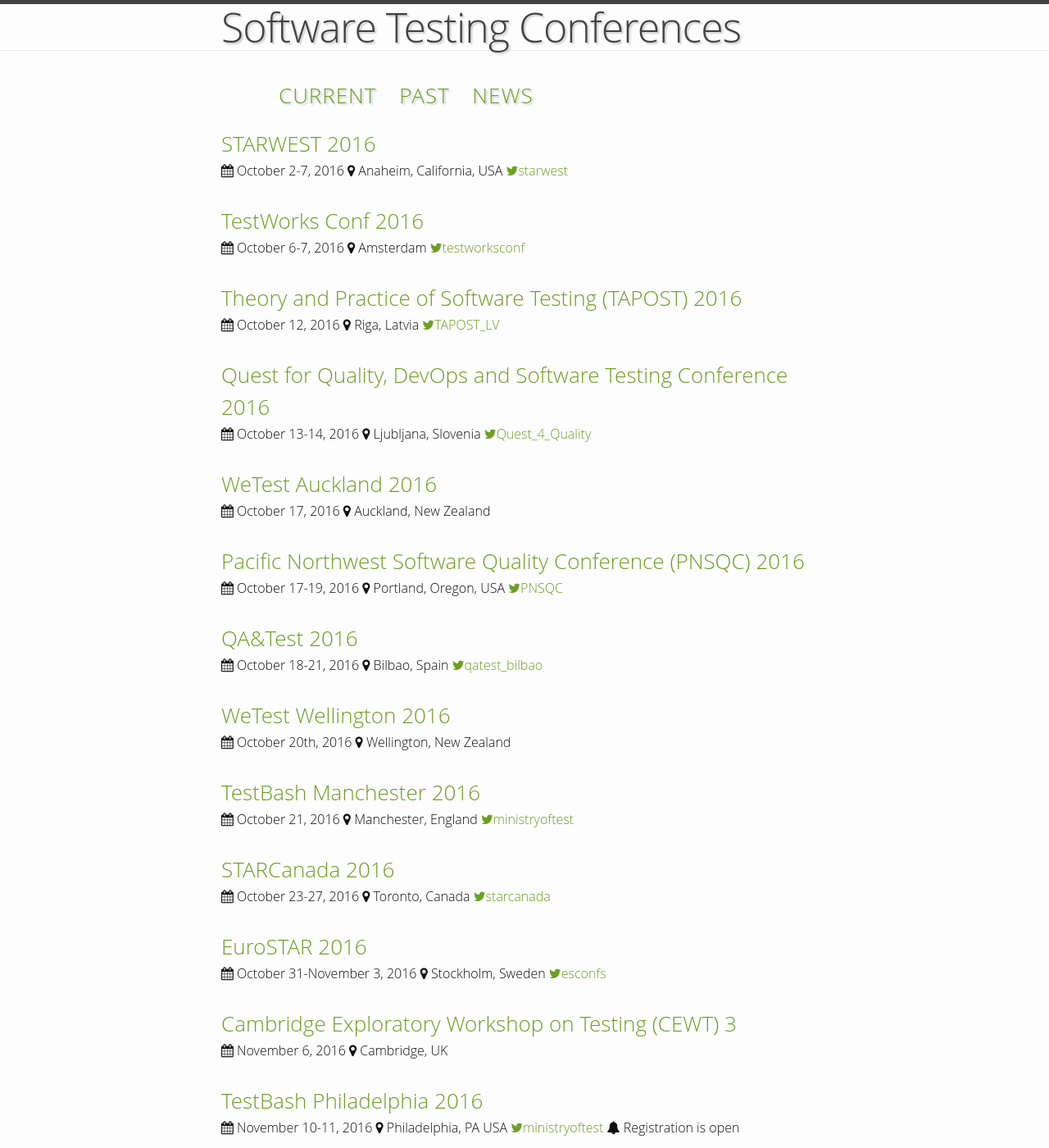
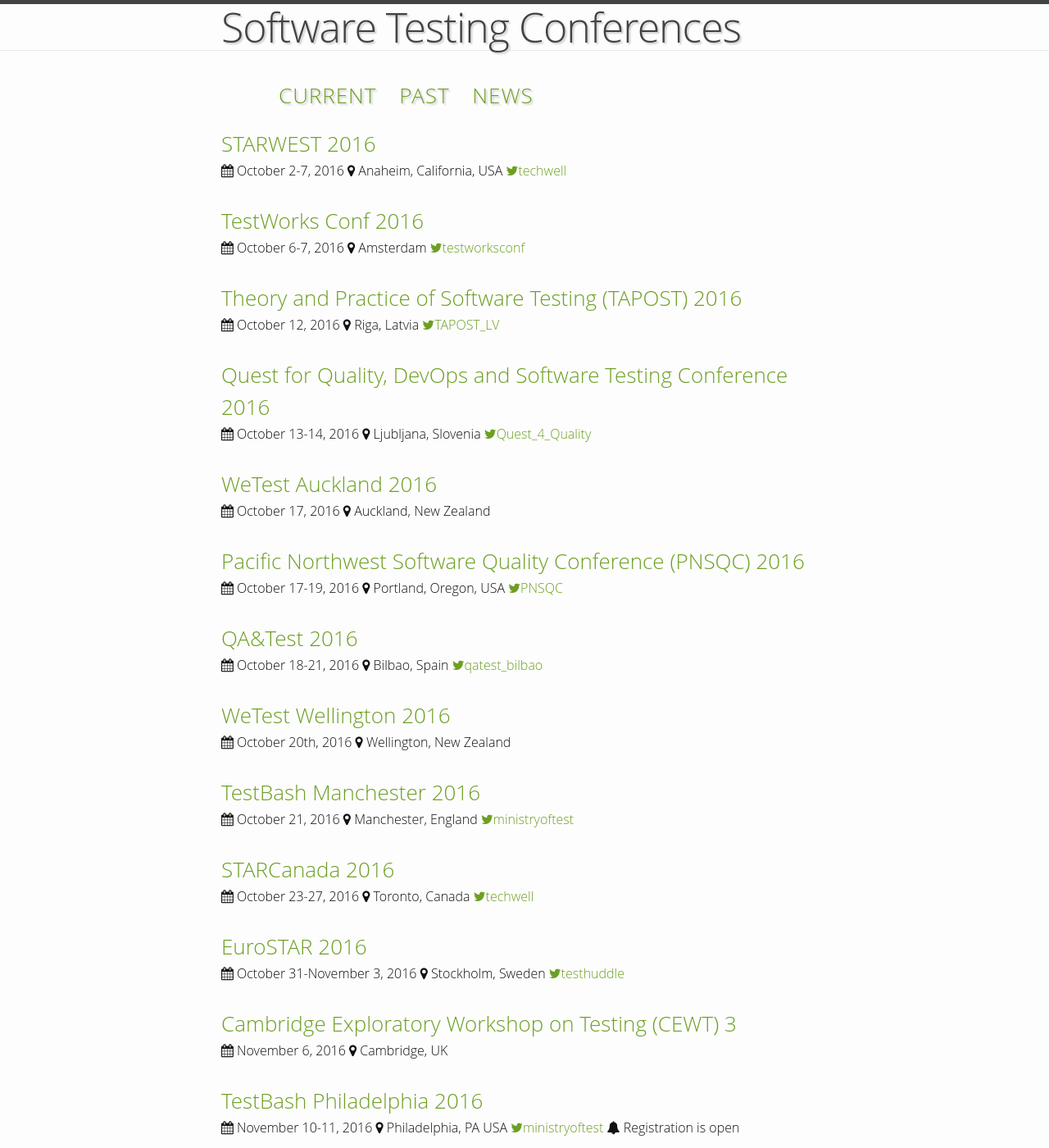
Before and after one commit to TestingConferences/testingconferences.github.io, a Jekyll site: the page built from index.html, in a window 1280 px wide and 1400 px high. Shown: the whole window at 82% size. Built offline with Jekyll 4.4.1, drawn with Linux system fonts in a browser that asks for light colours.

Commit message:
fixed outdated twitter handles

```diff
--- a/_data/current.yml
+++ b/_data/current.yml
@@ -2,7 +2,7 @@
   location: Anaheim, California, USA
   dates: "October 2-7, 2016"
   url: http://starwest.techwell.com
-  twitter: starwest
+  twitter: techwell
 
 - name: TestWorks Conf 2016
   location: Amsterdam
@@ -54,13 +54,13 @@
   location: Toronto, Canada
   dates: "October 23-27, 2016"
   url: http://starcanada.techwell.com/
-  twitter: starcanada
+  twitter: techwell
 
 - name: EuroSTAR 2016
   location: Stockholm, Sweden
   dates: "October 31-November 3, 2016"
   url: https://conference.eurostarsoftwaretesting.com/
-  twitter: esconfs
+  twitter: testhuddle
 
 - name: Cambridge Exploratory Workshop on Testing (CEWT) 3
   location: Cambridge, UK
```
